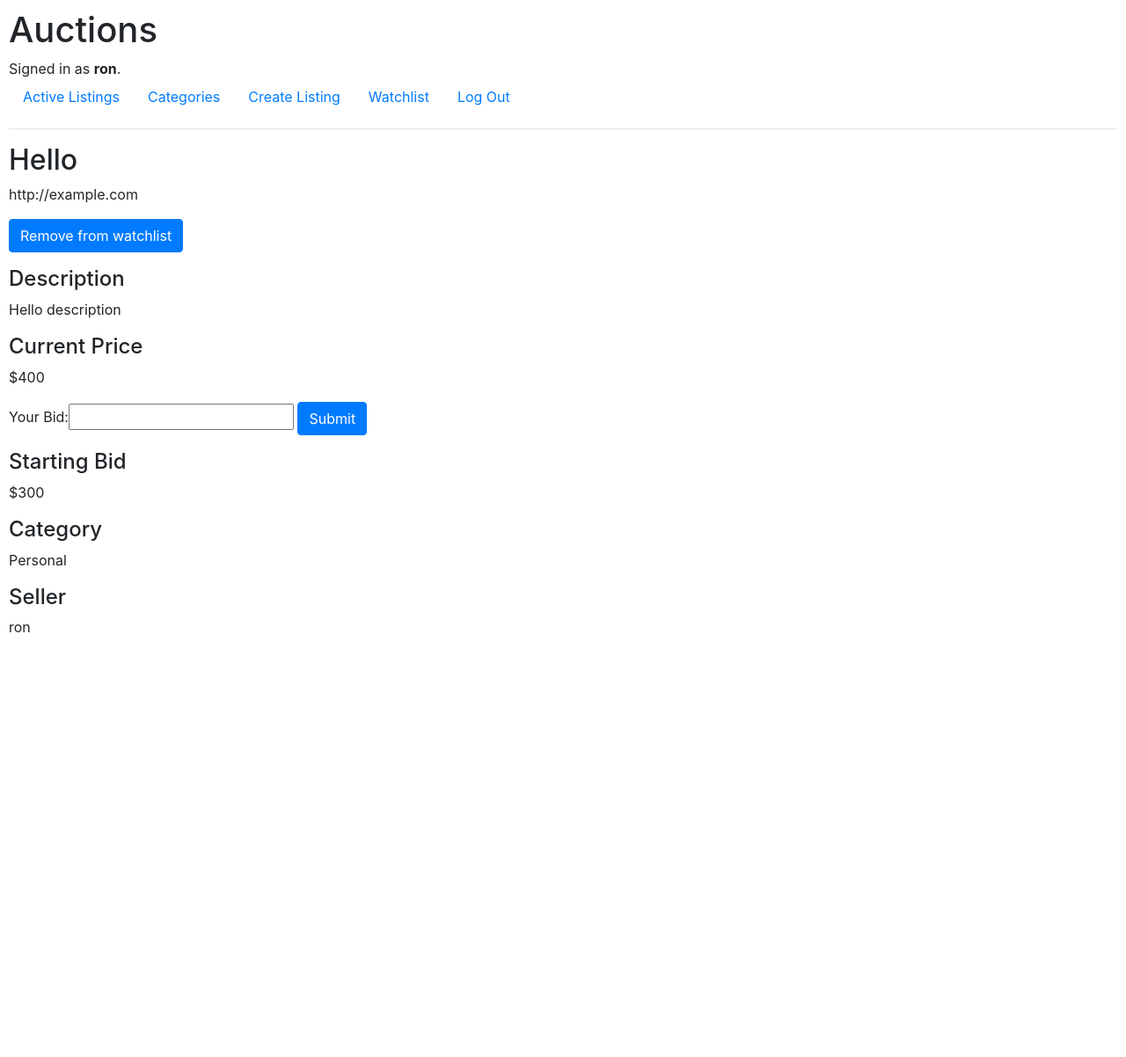
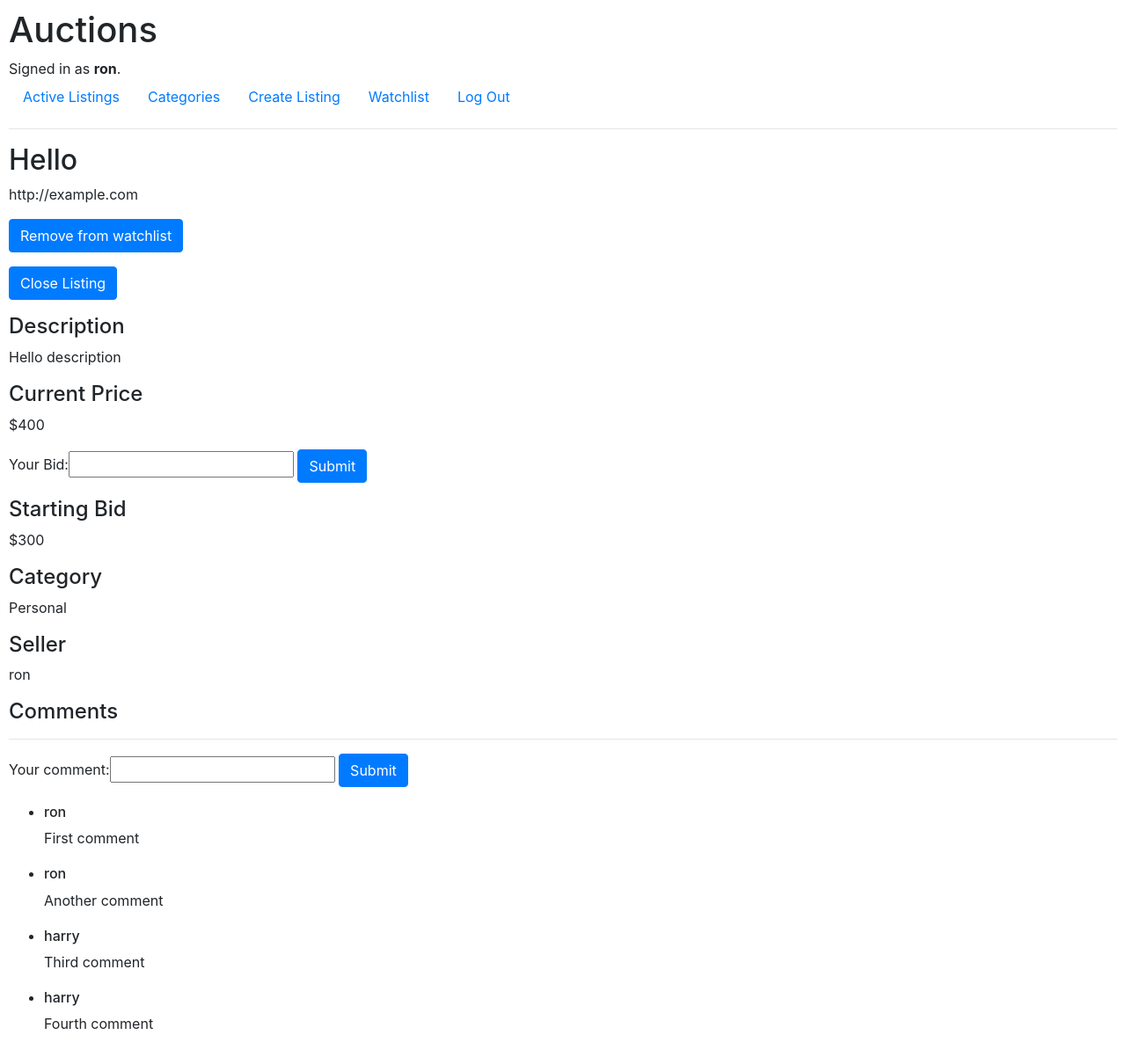
Before and after one commit to anerua/e-Commerce, a Django app: page /listing/1 in a window 1280 px wide. Shown: the whole page at 88% size. Before the commit the page ends 719 px from the top, so only its background shows below. Run offline with Django 3.2, Linux system fonts and the light colour scheme; a user stored in the database is signed in; data comes from the database, SQL or seed files in the repository; both versions use the stored data as it was after the commit; some libraries are stand-ins or nearby versions.

Commit message:
add comments in listing page

```diff
--- a/auctions/forms.py
+++ b/auctions/forms.py
@@ -10,3 +10,7 @@ class ListingForm(forms.Form):
 
 class BiddingForm(forms.Form):
     new_bid = forms.IntegerField(label='Your Bid')
+
+
+class CommentForm(forms.Form):
+    message = forms.CharField(label='Your comment')
--- a/auctions/models.py
+++ b/auctions/models.py
@@ -13,7 +13,9 @@ class AuctionListing(models.Model):
     current_price = models.ForeignKey('Bid', on_delete=models.CASCADE, related_name="listings")
     image = models.URLField()
     category = models.CharField(max_length=64)
-    seller = models.ForeignKey(User, on_delete=models.CASCADE, related_name="goods")
+    seller = models.ForeignKey(User, on_delete=models.CASCADE, related_name="listings")
+    comments = models.ManyToManyField('Comment', blank=True, related_name="listings")
+    active = models.BooleanField(default=True)
 
 
     def __str__(self):
@@ -25,5 +27,6 @@ class Bid(models.Model):
     bidder = models.ForeignKey(User, on_delete=models.CASCADE, related_name="bids", null=True)
 
 
-class Comment():
-    pass
+class Comment(models.Model):
+    author = models.ForeignKey(User, on_delete=models.CASCADE, related_name="comments")
+    message = models.TextField()
--- a/auctions/templates/auctions/listing.html
+++ b/auctions/templates/auctions/listing.html
@@ -14,6 +14,22 @@
                 <input class="btn btn-primary" type="submit" value="Add to watchlist">
             {% endif %}
         </form>
+        {% if listing.active %}
+            {% if user == listing.seller %}
+            <p>
+                <form action="{% url 'close_bid' listing.id %}" method="POST">
+                    {% csrf_token %}
+                    <input class="btn btn-primary" type="submit" value="Close Listing">
+                </form>
+            </p>
+            {% endif %}
+        {% else %}
+                <p>Listing closed.
+                    {% if user == listing.current_price.bidder %}
+                        You won this bid.
+                    {% endif %}
+                </p>
+        {% endif %}
     {% endif %}
     <p>
         <h4>Description</h4>
@@ -23,16 +39,19 @@
         <h4>Current Price</h4>
         ${{ listing.current_price.bid }}
     </p>
+    {% if listing.active %}
         <p>
             <form action="{% url 'create_bid' listing.id %}" method="post">
                 {% csrf_token %}
-            {{ form }}
+                {{ bidding_form }}
                 <input class="btn btn-primary" type="submit" value="Submit">
             </form>
             {% if error_bid %}
                 Invalid bid! Bid must be at least equal to the starting bid and must be greater than the current price.
             {% endif %}
         </p>
+    {% endif %}
+
     <p>
         <h4>Starting Bid</h4>
         ${{ listing.starting_bid }}
@@ -46,4 +65,29 @@
         {{ listing.seller }}
     </p>
 
+    <div>
+        <h4>Comments</h4>
+        <hr>
+        {% if user.is_authenticated %}
+            <p>
+                <form action="{% url 'comment' listing.id %}" method="post">
+                    {% csrf_token %}
+                    {{ comment_form }}
+                    <input class="btn btn-primary" type="submit" value="Submit">
+                </form>
+            </p>
+        {% endif %}
+
+        {% for comment in comments %}
+            <ul>
+                <li>
+                    <h6>{{ comment.author }}</h6>
+                    {{ comment.message }}
+                </li>
+            </ul>
+        {% empty %}
+            <p>No comments yet.</p>
+        {% endfor %}
+    </div>
+
 {% endblock %}
--- a/auctions/urls.py
+++ b/auctions/urls.py
@@ -10,6 +10,8 @@ urlpatterns = [
     path("listing/<int:listing_id>", views.listing, name="listing"),
     path("listing/<int:listing_id>/<int:watching>", views.listing, name="listing"),
     path("create_bid/<int:listing_id>", views.create_bid, name="create_bid"),
+    path("close_bid/<int:listing_id>", views.close_bid, name="close_bid"),
+    path("comment/<int:listing_id>", views.comment, name="comment"),
     path("watchlist", views.watchlist, name="watchlist"),
     path("login", views.login_view, name="login"),
     path("logout", views.logout_view, name="logout"),
--- a/auctions/views.py
+++ b/auctions/views.py
@@ -5,8 +5,8 @@ from django.http import HttpResponse, HttpResponseRedirect
 from django.shortcuts import render
 from django.urls import reverse
 
-from .models import User, AuctionListing, Bid
-from .forms import ListingForm, BiddingForm
+from .models import User, AuctionListing, Bid, Comment
+from .forms import ListingForm, BiddingForm, CommentForm
 
 
 def index(request):
@@ -75,22 +75,23 @@ def listing(request, listing_id, watching=0):
     """
     Users should be able to view all details about the listing, including current listing price
     """
-    item = AuctionListing.objects.get(pk=listing_id)
+    current_listing = AuctionListing.objects.get(pk=listing_id)
     if request.method == 'POST':
         if watching:
-            request.user.watchlist.remove(item)
+            request.user.watchlist.remove(current_listing)
             watching = not watching
         else:
-            request.user.watchlist.add(item)
+            request.user.watchlist.add(current_listing)
             watching = not watching
     else:
         if request.user.is_authenticated:
-            watching = (item in request.user.watchlist.all())
-    form = BiddingForm()
+            watching = (current_listing in request.user.watchlist.all())
     return render(request, "auctions/listing.html", {
-        "listing": item,
+        "listing": current_listing,
         "watching": int(watching),
-        "form": form,
+        "bidding_form": BiddingForm(),
+        "comment_form": CommentForm(),
+        "comments": current_listing.comments.all(),
         "error_bid": False
     })
 
@@ -109,12 +110,49 @@ def create_bid(request, listing_id):
             current_listing.save()
         else:
             error_bid = True
-    form = BiddingForm()
+
     return render(request, "auctions/listing.html", {
         "listing": current_listing,
         "watching": int(watching),
-        "form": form,
+        "bidding_form": BiddingForm(),
+        "comment_form": CommentForm(),
+        "comments": current_listing.comments.all(),
         "error_bid": error_bid
+    })
+
+
+def close_bid(request, listing_id):
+    current_listing = AuctionListing.objects.get(pk=listing_id)
+    watching = (current_listing in request.user.watchlist.all())
+    if request.method == 'POST':
+        current_listing.active = False
+        current_listing.save()
+
+    return render(request, "auctions/listing.html", {
+        "listing": current_listing,
+        "watching": int(watching),
+        "bidding_form": BiddingForm(),
+        "comment_form": CommentForm(),
+        "comments": current_listing.comments.all(),
+        "error_bid": False
+    })
+
+
+def comment(request, listing_id):
+    current_listing = AuctionListing.objects.get(pk=listing_id)
+    watching = (current_listing in request.user.watchlist.all())
+    if request.method == 'POST':
+        new_comment = Comment(author=request.user, message=request.POST['message'])
+        new_comment.save()
+        current_listing.comments.add(new_comment)
+
+    return render(request, "auctions/listing.html", {
+        "listing": current_listing,
+        "watching": int(watching),
+        "bidding_form": BiddingForm(),
+        "comment_form": CommentForm(),
+        "comments": current_listing.comments.all(),
+        "error_bid": False
     })
 
 
```
Also changed, not shown: auctions/migrations/0001_initial.py, db.sqlite3. Lines whose indentation alone changed are shown as unchanged.
